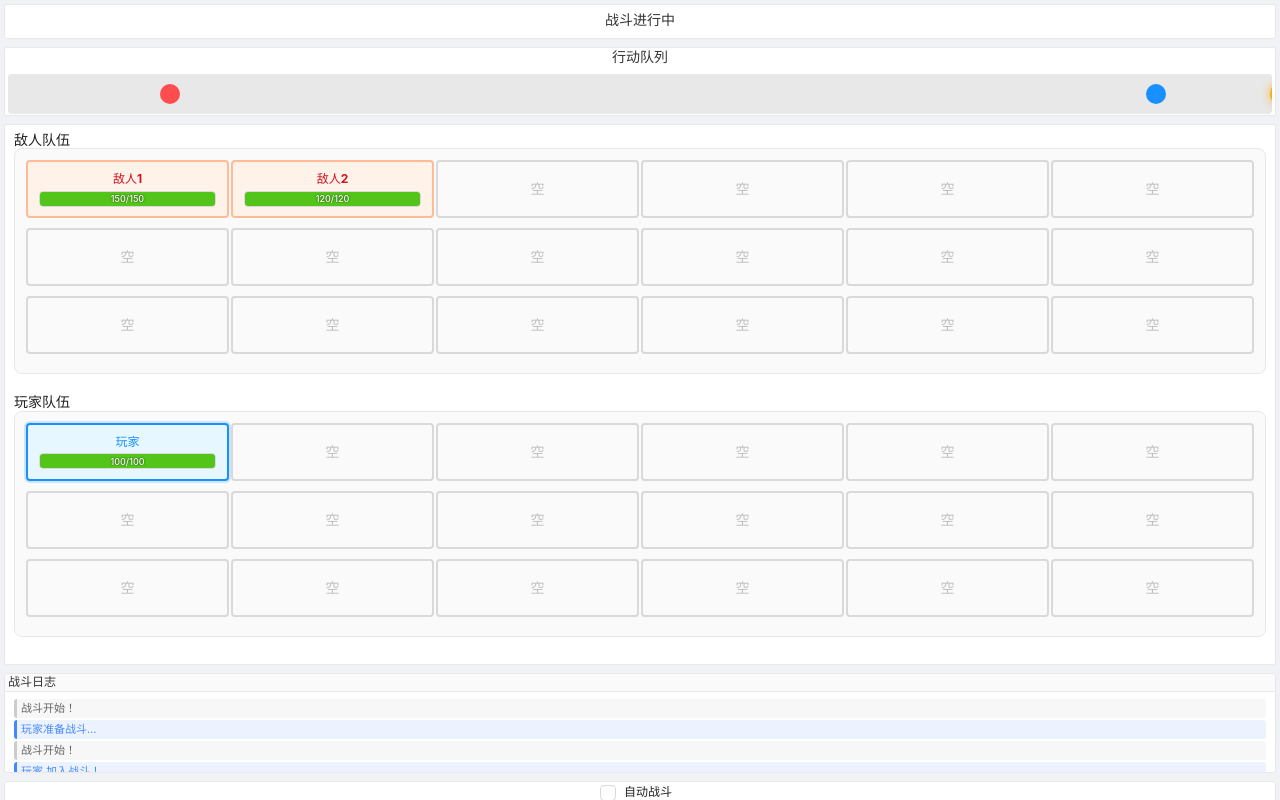
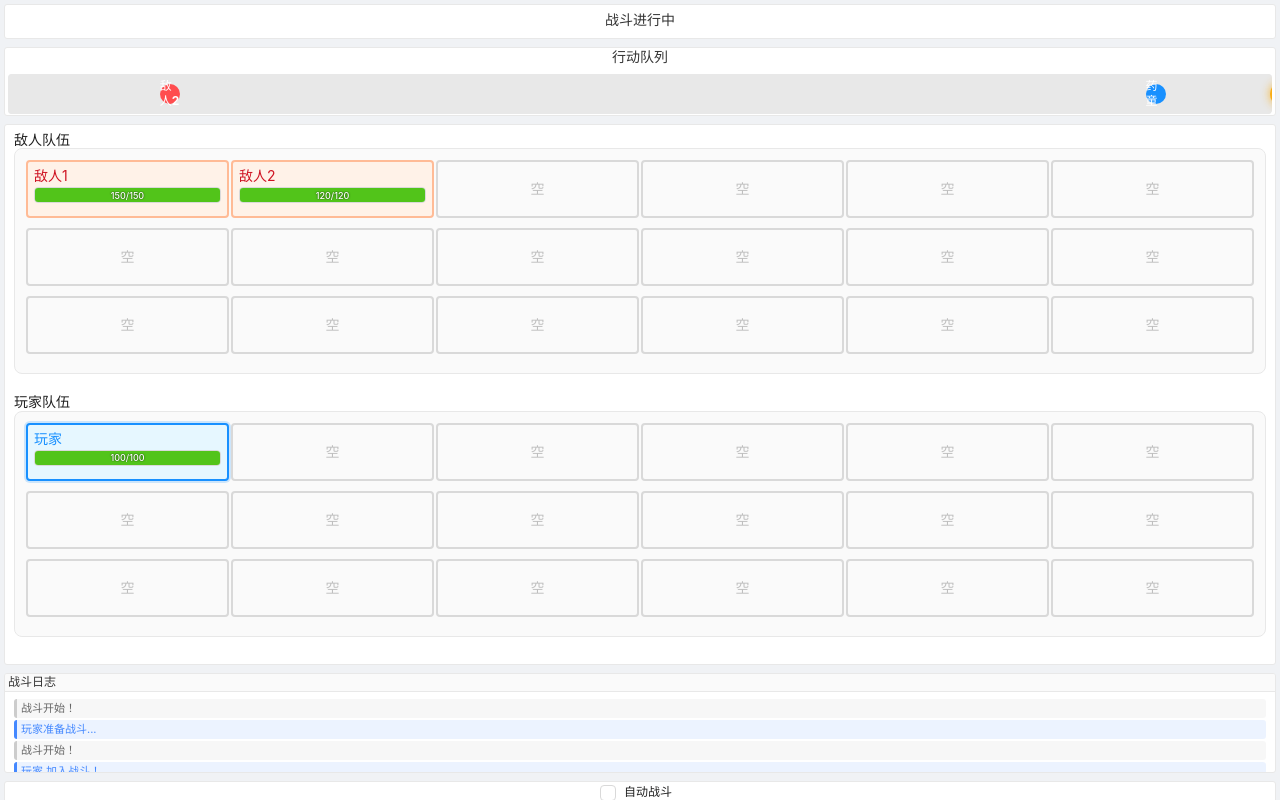
Before and after one commit to seven-it-work/godot-compoent, a Vue app in the folder vue-antd/: page /temp_html/mobile/battle in a window 1280 px wide. Built offline with nearby package versions, Linux system fonts and the light colour scheme; the HTML template or start-up script is replaced by a standard one.

Commit message:
style(战斗界面): 优化角色卡片样式并移除未使用代码
调整角色卡片宽度和高度为100%以保持一致性
清理已注释掉的旧战斗系统代码和未使用的样式

```diff
--- a/vue-antd/src/mobile/战斗.vue
+++ b/vue-antd/src/mobile/战斗.vue
@@ -55,12 +55,13 @@
               >
                 <div
                   class="formation-cell character-card enemy-card"
+                  style="width: 100%; height: 100%;"
                   :class="{
                     'occupied': position.teammateId,
                     'active': currentActor?.id === position.teammateId
                   }"
                 >
-                  <div v-if="position.teammateId" class="teammate-info">
+                  <div v-if="position.teammateId" class="teammate-info" style="width: 100%; height: 100%;">
                     <div class="character-info">
                       <div class="character-name enemy-name">
                         {{ getTeammate(enemyTeam.allTeammates, position.teammateId)?.name || '未知' }}
@@ -110,12 +111,13 @@
               >
                 <div
                   class="formation-cell character-card player-card"
+                  style="width: 100%; height: 100%;"
                   :class="{
                     'occupied': position.teammateId,
                     'active': currentActor?.id === position.teammateId
                   }"
                 >
-                  <div v-if="position.teammateId" class="teammate-info">
+                  <div v-if="position.teammateId" class="teammate-info" style="width: 100%; height: 100%;">
                     <div class="character-info">
                       <div class="character-name player-name">
                         {{ getTeammate(playerTeam.allTeammates, position.teammateId)?.name || '未知' }}
@@ -733,204 +735,6 @@ const handleVisibilityChange = () => {
   // 移除了暂停/恢复战斗的逻辑，确保战斗循环在页面不可见时仍然继续
 };
 
-// 计算属性 - 生命值百分比（为未来可能的需求保留）
-// const playerHealthPercentage = computed(() => {
-//   if (!player.value || !player.value.attributes) return 0;
-//   const { health, maxHealth } = player.value.attributes;
-//   return (health / maxHealth) * 100;
-// });
-
-// const enemyHealthPercentage = computed(() => {
-//   if (!currentEnemy.value) return 0;
-//   const { health, maxHealth } = currentEnemy.value;
-//   return (health / maxHealth) * 100;
-// });
-
-// 攻击敌人函数 - 暂时注释掉，因为它使用了不存在的currentEnemy变量
-/*
-const attackEnemy = () => {
-  if (currentTurn.value !== "player") return;
-
-  const player = gameStore.player;
-
-  // 模拟攻击 - 伤害计算公式：攻击力减去目标防御力
-  const damage = Math.max(
-    0,
-    player.attributes.attack - currentEnemy.value.defense
-  );
-
-  // 更新敌人生命值 - 使用gameStore中的currentMonster
-  if (gameStore.battleState?.currentMonster) {
-    gameStore.battleState.currentMonster.attributes.health = Math.max(
-      0,
-      gameStore.battleState.currentMonster.attributes.health - damage
-    );
-  } else {
-    // 如果没有store中的怪物，使用临时变量跟踪
-    if (tempEnemyHealth === null) {
-      tempEnemyHealth = currentEnemy.value.health;
-    }
-    tempEnemyHealth = Math.max(0, tempEnemyHealth - damage);
-  }
-
-  // 添加视觉反馈 - 显示伤害数值
-  showDamage(currentEnemyHealthBar.value, damage, "enemy");
-
-  addBattleLog(
-    `玩家对 ${currentEnemy.value.name} 造成了 ${damage} 点伤害！`,
-    "player"
-  );
-
-  // 检查敌人是否死亡
-  if (
-    (gameStore.battleState?.currentMonster &&
-      gameStore.battleState.currentMonster.attributes.health <= 0) ||
-    (tempEnemyHealth !== null && tempEnemyHealth <= 0)
-  ) {
-    endBattleVictory();
-    return;
-  }
-
-  // 切换到敌人回合
-  currentTurn.value = "enemy";
-  addBattleLog(`敌人的回合！`, "system");
-
-  // 敌人攻击
-  setTimeout(() => {
-    // enemyAttack();
-  }, 1000);
-};
-*/
-
-// 攻击函数 - 新的战斗系统（暂时未使用）
-  /*
-const attack = (attackerId: string, attackerTeam: "player" | "enemy") => {
-  // 获取攻击者
-  const attacker = attackerTeam === "player"
-    ? getTeammate(playerTeam.value.allTeammates, attackerId)
-    : getTeammate(enemyTeam.value.allTeammates, attackerId);
-
-  if (!attacker) return;
-
-  // 获取目标（简单实现：攻击对方队伍的第一个角色）
-  const targetTeam = attackerTeam === "player" ? enemyTeam.value.allTeammates : playerTeam.value.allTeammates;
-  const target = targetTeam.find((teammate: Teammate) => teammate.attributes.health > 0);
-
-  if (!target) return;
-
-  // 计算伤害
-  const damage = Math.max(0, attacker.attributes.attack - target.attributes.defense);
-
-  // 更新目标生命值
-  target.attributes.health = Math.max(0, target.attributes.health - damage);
-
-  // 添加战斗日志
-  addBattleLog(`${attacker.name} 对 ${target.name} 造成了 ${damage} 点伤害！`, attackerTeam);
-
-  // 检查目标是否死亡
-  if (target.attributes.health <= 0) {
-    addBattleLog(`${target.name} 被击败了！`, "system");
-
-    // 检查是否所有敌人都死亡
-    if (attackerTeam === "player" && enemyTeam.value.allTeammates.every((teammate: Teammate) => teammate.attributes.health <= 0)) {
-      endBattleVictory();
-    }
-
-    // 检查是否所有玩家都死亡
-    if (attackerTeam === "enemy" && playerTeam.value.allTeammates.every((teammate: Teammate) => teammate.attributes.health <= 0)) {
-      endBattleDefeat();
-    }
-  }
-};
-  */
-
-// 临时存储敌人生命值，用于没有通过store获取的情况
-// let tempEnemyHealth: number | null = null;
-
-// 显示伤害数值的函数 - 优化版本
-// const showDamage = (
-//   element: HTMLElement | null,
-//   damage: number,
-//   target: "player" | "enemy"
-// ) => {
-//   if (!element) return;
-
-//   // 找到父容器而不是直接用health bar
-//   const container = element.closest(".character-info") || element.parentNode;
-//   if (!container) return;
-
-//   const damageElement = document.createElement("div");
-//   damageElement.classList.add("damage-popup");
-//   damageElement.textContent = damage.toString();
-//   damageElement.style.position = "absolute";
-//   damageElement.style.fontSize = "18px"; // 更大的字体
-//   damageElement.style.fontWeight = "bold";
-//   damageElement.style.color = "#ff4444";
-//   damageElement.style.pointerEvents = "none";
-//   damageElement.style.zIndex = "1000";
-//   damageElement.style.left = "50%";
-//   damageElement.style.top = "30%"; // 稍微靠上一点，更明显
-//   damageElement.style.transform = "translate(-50%, -50%)";
-//   damageElement.style.textShadow = "1px 1px 2px rgba(0,0,0,0.5)";
-//   damageElement.style.whiteSpace = "nowrap";
-//   damageElement.style.background = "rgba(0,0,0,0.3)";
-//   damageElement.style.padding = "2px 8px";
-//   damageElement.style.borderRadius = "4px";
-
-//   // 添加伤害元素到DOM
-//   (container as HTMLElement).appendChild(damageElement);
-
-//   // 动画效果 - 更明显的浮动和渐隐
-//   setTimeout(() => {
-//     damageElement.style.transition =
-//       "all 1s cubic-bezier(0.215, 0.610, 0.355, 1.000)"; // 缓动函数使动画更自然
-//     damageElement.style.opacity = "0";
-//     damageElement.style.transform =
-//       target === "player"
-//         ? "translate(-50%, -200%) scale(1.2)"
-//         : "translate(-50%, -200%) scale(1.2)";
-//   }, 10);
-
-//   // 移除元素
-//   setTimeout(() => {
-//     if (damageElement.parentNode) {
-//       damageElement.parentNode.removeChild(damageElement);
-//     }
-//   }, 1200);
-// };
-
-// 敌人攻击函数 - 暂时注释掉，因为我们正在实现新的战斗系统
-/*
-const enemyAttack = () => {
-  const player = gameStore.player;
-  const damage = Math.max(
-    0,
-    currentEnemy.value.attack - player.attributes.defense
-  );
-
-  // 更新玩家生命值 - 直接修改player对象的生命值
-  player.attributes.health = Math.max(0, player.attributes.health - damage);
-
-  // 添加视觉反馈 - 显示伤害数值
-  showDamage(playerHealthBar.value, damage, "player");
-
-  addBattleLog(
-    `${currentEnemy.value.name} 对玩家造成了 ${damage} 点伤害！`,
-    "enemy"
-  );
-
-  // 检查玩家是否死亡
-  if (player.attributes.health <= 0) {
-    endBattleDefeat();
-    return;
-  }
-
-  // 切换到玩家回合
-  currentTurn.value = "player";
-  currentRound.value++;
-  addBattleLog(`回合 ${currentRound.value}，玩家的回合！`, "system");
-};*/
-
 // 战斗操作按钮事件处理
 const useSkill = () => {
   // 检查是否是玩家回合
@@ -1206,29 +1010,6 @@ onUnmounted(() => {
   flex-direction: column;
 }
 
-.teammate-info {
-  text-align: center;
-  width: 100%;
-  padding: 5px;
-}
-
-.character-info {
-  display: flex;
-  flex-direction: column;
-  gap: 2px;
-  align-items: center;
-  width: 100%;
-}
-
-.character-name {
-  font-size: 12px;
-  font-weight: bold;
-  color: #333;
-  white-space: nowrap;
-  overflow: hidden;
-  text-overflow: ellipsis;
-  width: 100%;
-}
 
 .enemy-name {
   color: #cf1322;
@@ -1567,22 +1348,4 @@ onUnmounted(() => {
   transform: translateY(-50%) scale(1.2);
   z-index: 3;
 }
-
-.character-name-tag {
-  position: absolute;
-  top: -25px;
-  background-color: rgba(0, 0, 0, 0.8);
-  color: white;
-  padding: 2px 4px;
-  border-radius: 4px;
-  font-size: 10px;
-  white-space: nowrap;
-  opacity: 0;
-  transition: opacity 0.2s ease;
-  z-index: 4;
-}
-
-.action-queue-character:hover .character-name-tag {
-  opacity: 1;
-}
 </style>
```
